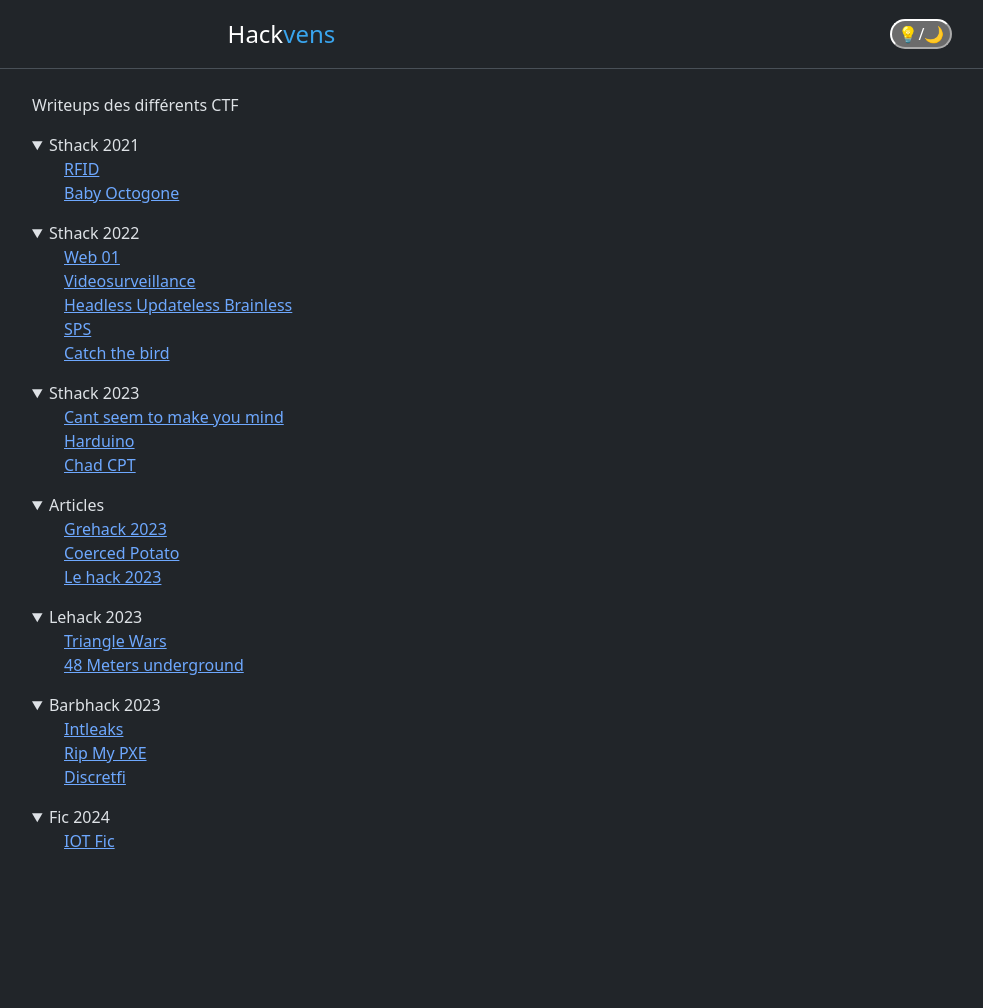
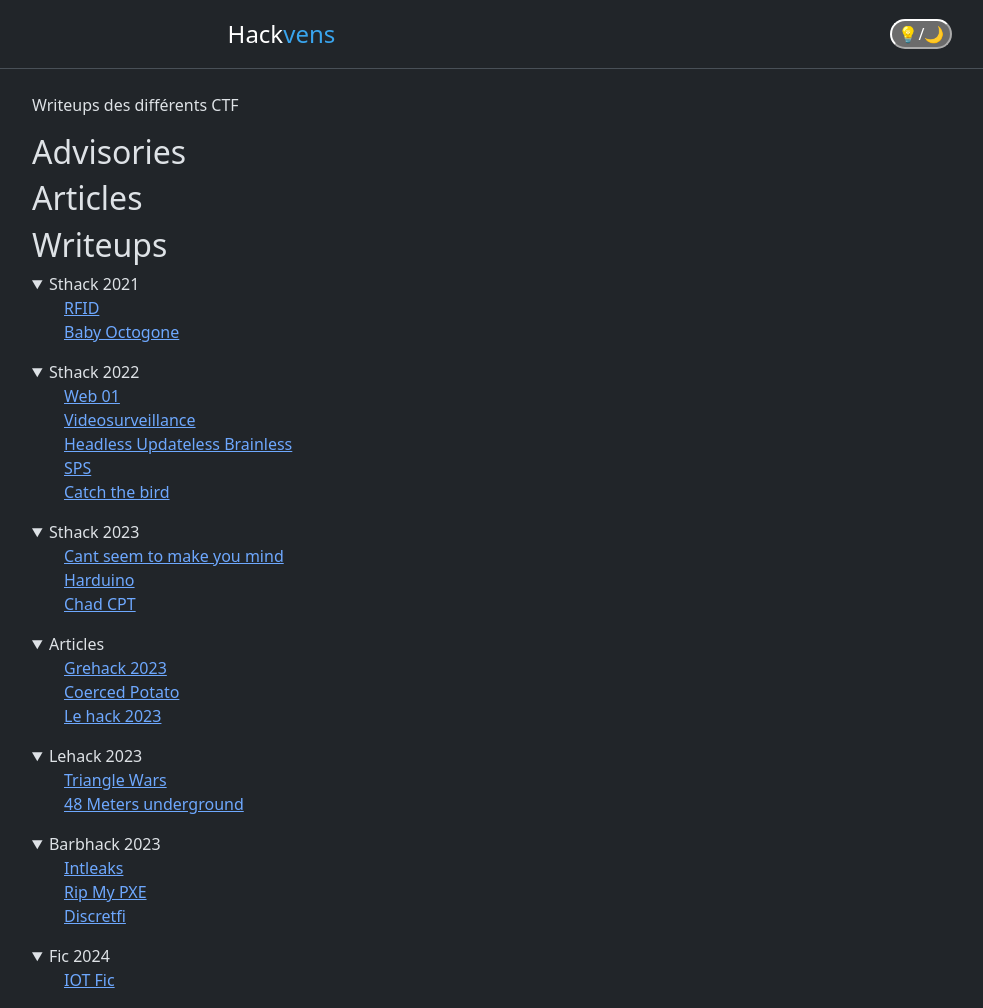
Before and after one commit to hackvens/blog.hackvens.fr, a Jekyll site: the page built from index.html, in a window 1280 px wide. Shown: the whole page, without its empty margins (50-1033 px from the left). Built offline with Jekyll 4.4.1, drawn with Linux system fonts in a browser that asks for light colours; before the commit the page ends 900 px from its top, so only the background shows below that.

Commit message:
add cve 2024 34477

```diff
--- a/index.html
+++ b/index.html
@@ -8,7 +8,25 @@
 </div>
 
 <div class="blog">
-    {% for category in site.categories %}
+    <h2>Advisories</h2>
+    {% for category in site.categories%}
+        {% if category == 'advisories'%}
+        <details open="open">
+            <ul style="list-style: none;">
+                {% for post in category[1] %}
+                <li>
+                    <a href="{{ post.url }}">{{ post.title }}</a>
+                </li>
+                {% endfor %}
+            </ul>
+        </details>
+        {% endif %}
+    {% endfor %}
+
+
+    <h2>Articles</h2>
+    {% for category in site.categories%}
+        {% if category == 'articles' %}
             <details open="open">
                 <summary>{{ category[0] | replace:'-',' ' | capitalize }}</summary>
                 <ul style="list-style: none;">
@@ -19,6 +37,23 @@
                     {% endfor %}
                 </ul>
             </details>
+        {% endif %}
+    {% endfor %}
+
+    <h2>Writeups</h2>
+    {% for category in site.categories %}
+        {% if category != 'articles' and category!='advisories' %}
+        <details open="open">
+            <summary>{{ category[0] | replace:'-',' ' | capitalize }}</summary>
+            <ul style="list-style: none;">
+                {% for post in category[1] %}
+                <li>
+                    <a href="{{ post.url }}">{{ post.title }}</a>
+                </li>
+                {% endfor %}
+            </ul>
+        </details>
+        {% endif %}
     {% endfor %}
 
     <!-- <ul style="list-style: none;">
```
Also changed, not shown: _posts/advisories/CVE-2024-34477-Fogproject.md (added, +63 -0 lines), assets/img/advisories/cve-2024-34477/bash.png (added), assets/img/advisories/cve-2024-34477/github.png (added), assets/img/advisories/cve-2024-34477/linpeas.png (added), assets/img/advisories/cve-2024-34477/root.png (added). Lines whose indentation alone changed are shown as unchanged.
